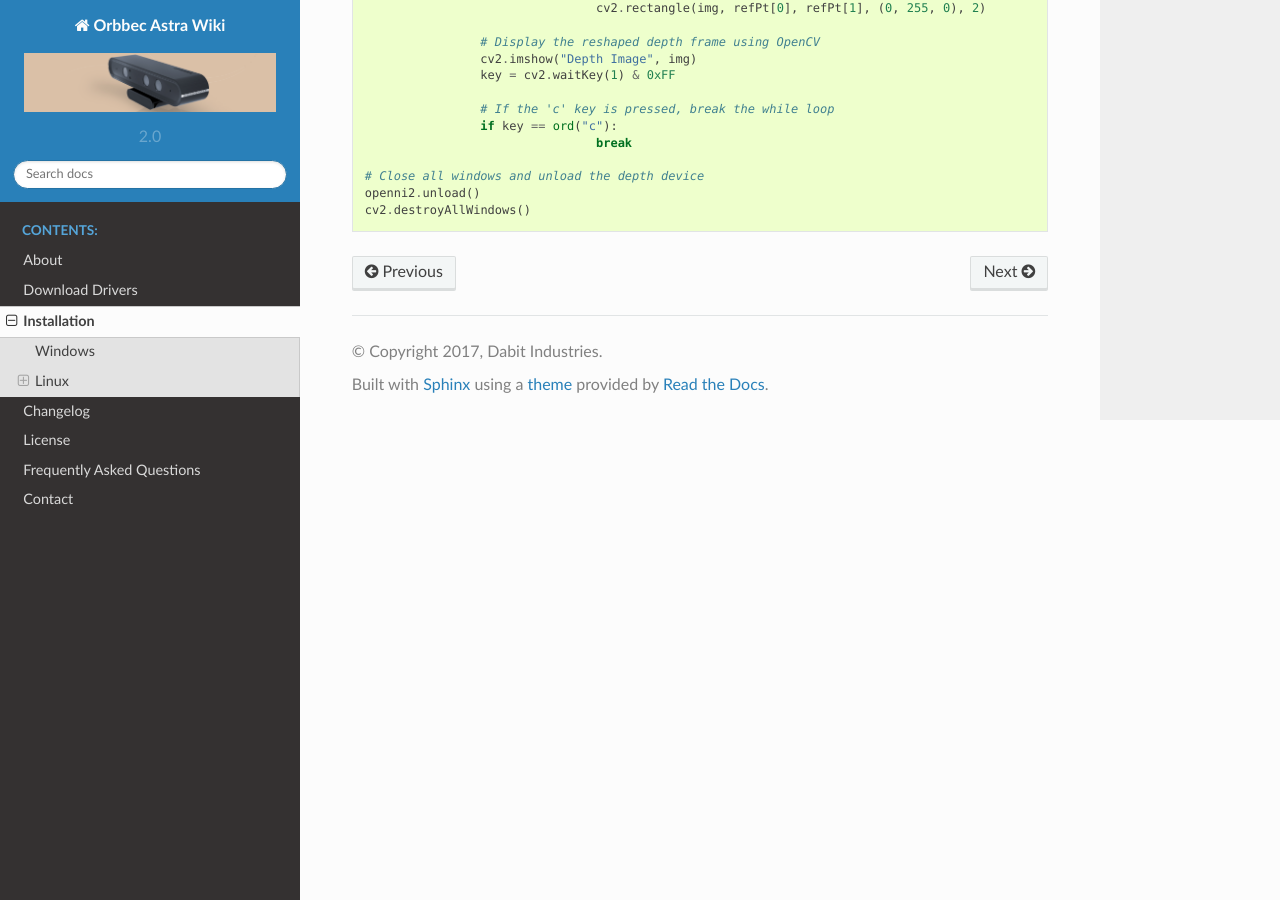
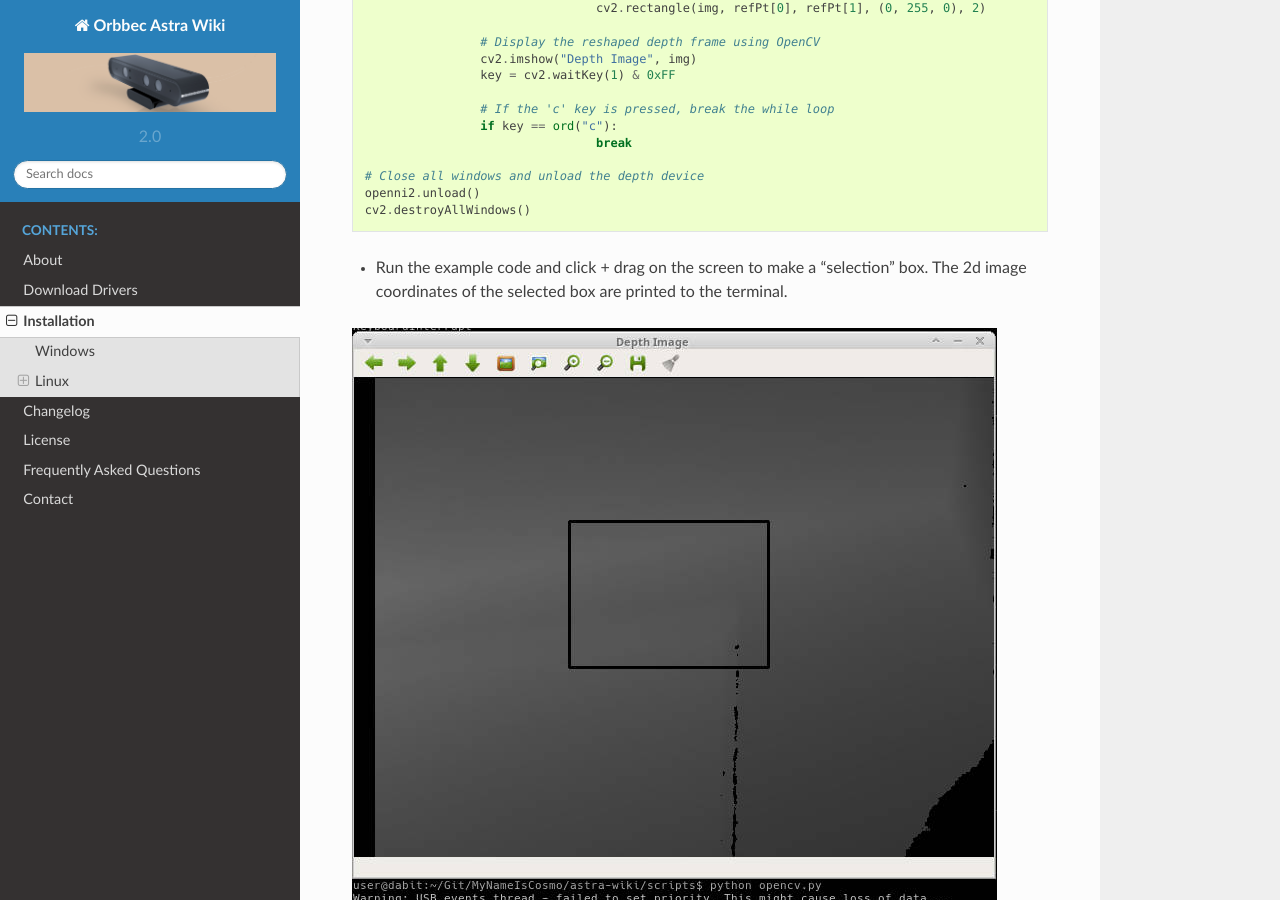
Before and after one commit to MyNameIsCosmo/astra-wiki, a Sphinx documentation site: the page built from docs/source/installation.rst, in a window 1280 px wide and 900 px high, scrolled down 8119 px. Built offline with Sphinx 7.4.7 and the Read the Docs theme 2.0.0, drawn with Linux system fonts in a browser that asks for light colours.

Commit message:
OpenCV Example Image

```diff
--- a/docs/source/installation.rst
+++ b/docs/source/installation.rst
@@ -232,3 +232,7 @@ Now create a new Python file and put the following code in it:
 		# Close all windows and unload the depth device
 		openni2.unload()
 		cv2.destroyAllWindows()
+
+- Run the example code and click + drag on the screen to make a "selection" box. The 2d image coordinates of the selected box are printed to the terminal.
+
+.. image:: _static/examples_opencv.jpg
```
Also changed, not shown: docs/source/_static/examples_opencv.jpg (added).
